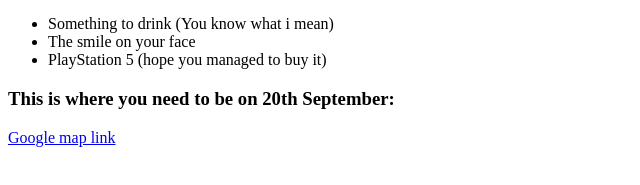
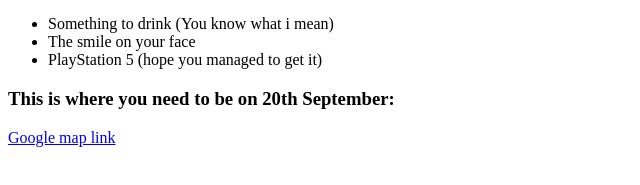
Before and after one commit to aptankas/html-portfolio, a plain HTML site: page public/birthday-invite.html in a window 1280 px wide. Shown: the part 475-660 px from the top of the page, 0-640 px from the left. Drawn offline with Linux system fonts and the light colour scheme.

Commit message:
Update birthday-invite.html

```diff
--- a/public/birthday-invite.html
+++ b/public/birthday-invite.html
@@ -13,7 +13,7 @@
 <ul>
    <li>Something to drink (You know what i mean)</li>
    <li>The smile on your face</li>
-   <li>PlayStation 5 (hope you managed to buy it)</li>
+   <li>PlayStation 5 (hope you managed to get it)</li>
 </ul>
 <h3>This is where you need to be on 20th September:</h3>
 <a href="https://www.google.com/maps/place/Au%C5%A1ros+Vart%C5%B3+g.+20,+02100+Vilnius/@54.6724856,25.2876298,17z/data=!3m1!4b1!4m6!3m5!1s0x46dd9440e38b59cd:0xfef57a295ca6813c!8m2!3d54.6724856!4d25.2902047!16s%2Fg%2F11c2cx6mj6?entry=ttu">Google map link</a>
```
